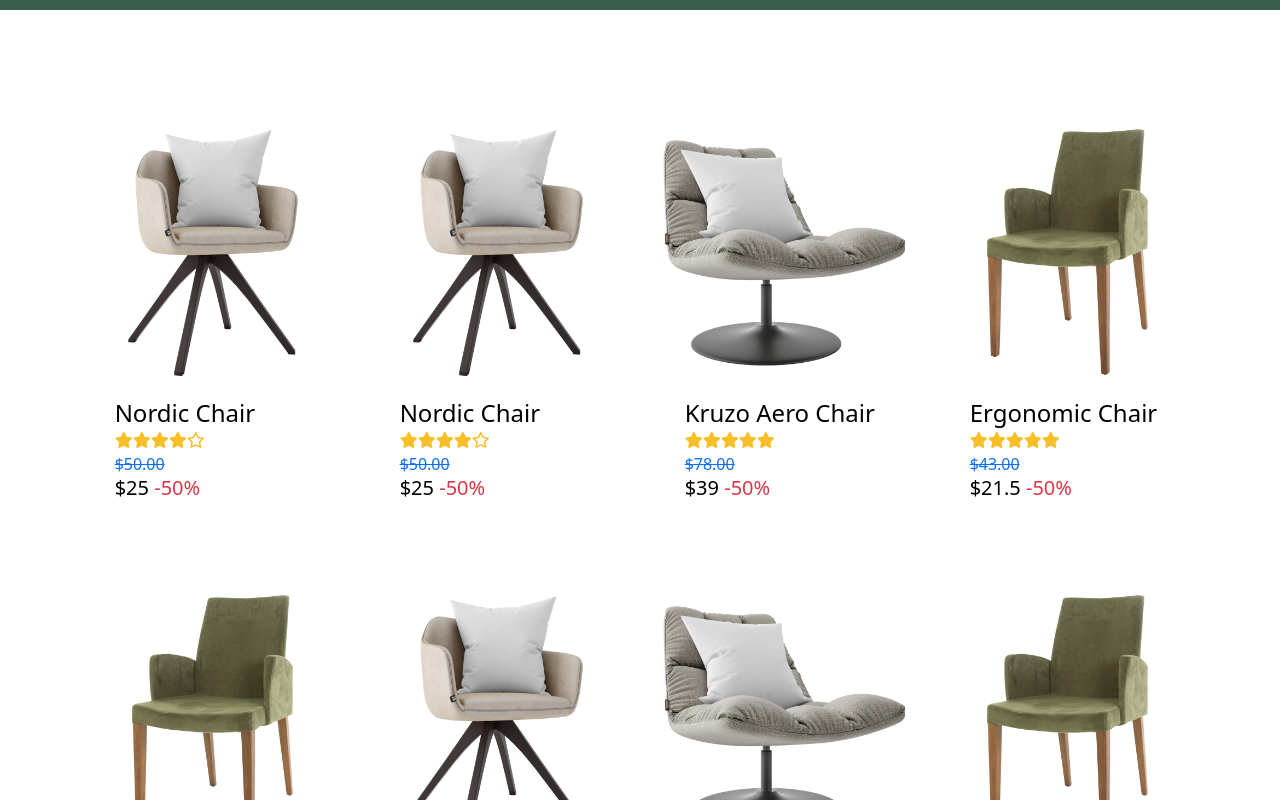
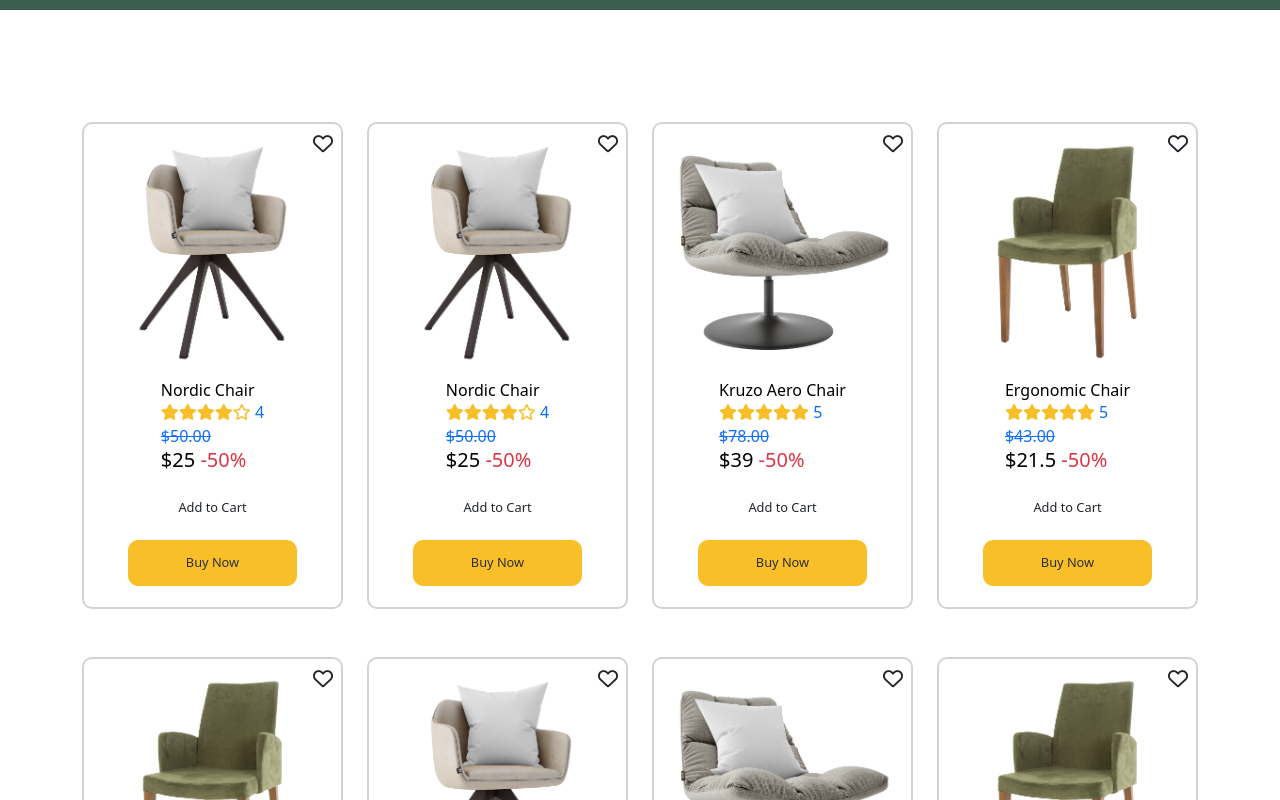
Before and after one commit to rathod-tirth/Woodwork-Ecommerce-React, a React (Vite) app in the folder savana/: page /shop in a window 1280 px wide. Shown: the part 440-1240 px from the top of the page. Built offline with nearby package versions, Linux system fonts and the light colour scheme.

Commit message:
update productcard by adding add to cart, buy now and fav button with more appealing css

```diff
--- a/savana/src/Component/ProductCard.jsx
+++ b/savana/src/Component/ProductCard.jsx
@@ -5,12 +5,12 @@ function ProductCard({ data }) {
 
    return (
       <>
-         <div className="product-item h-100">
+         <div className="product-item">
             <a href='#' className='text-decoration-none'>
                <img src={data.image} className="img-fluid product-thumbnail" />
                <div className='product-content d-flex justify-content-center'>
-                  <div className='product-wrapper w-75'>
-                     <h4 className="text-black">{data.name}</h4>
+                  <div className='product-wrapper'>
+                     <h6 className="text-black">{data.name}</h6>
                      <p>
                         {[...Array(data.rating)].map((_, index) => (
                            <i key={index} className="fa-solid fa-star"></i>
@@ -18,17 +18,26 @@ function ProductCard({ data }) {
                         {[...Array(5 - data.rating)].map((_, index) => (
                            <i key={index} className="fa-regular fa-star"></i>
                         ))}
+                        {` ${data.rating}`}
                      </p>
                      <span className="text-decoration-line-through">${data.price}</span>
                      <h5 className='text-black'>${data.price * data.discount / 100} <span className='text-danger'>-{data.discount}%</span></h5>
                   </div>
                </div>
             </a>
-            <span className='product-icon'>
+            {/* <span className='product-icon'>
                <i className="fa-solid fa-plus fa-lg" title="Add to Cart"></i>
                <i title="Favourite" className={`fa-heart fa-lg ${isFav ? 'fa-solid' : 'fa-regular'}`}
                   style={{ color: isFav ? '#ff5c5c' : '' }} onClick={() => { setIsFav(!isFav) }}></i>
-            </span>
+            </span> */}
+            <div className="product-btn d-flex flex-column align-items-center">
+               <button className="btn">Add to Cart</button>
+               <button className="btn btn-secondary">Buy Now</button>
+            </div>
+            <div className="position-absolute top-0 end-0 p-2" role="button">
+               <i title="Favourite" className={`fa-heart fa-lg ${isFav ? 'fa-solid' : 'fa-regular'}`}
+                  style={{ color: isFav ? '#ff5c5c' : '' }} onClick={() => { setIsFav(!isFav) }}></i>
+            </div>
          </div>
       </>
    )
--- a/savana/src/assets/css/style.css
+++ b/savana/src/assets/css/style.css
@@ -412,7 +412,9 @@ a.more {
   display: block;
   position: relative;
   padding-bottom: 2rem;
-  /* cursor: pointer; */
+  border: 2px solid #d3d3d3;
+  border-radius: 10px;
+  padding: 1rem;
 }
 
 .product-section .product-item .product-thumbnail {
@@ -443,52 +445,21 @@ a.more {
   height: 70%;
 }
 
-.product-section .product-item .product-icon {
-  position: absolute;
-  display: inline-block;
-  bottom: 10px;
-  left: 50%;
-  -webkit-transform: translateX(-50%);
-  -ms-transform: translateX(-50%);
-  transform: translateX(-50%);
-  margin-bottom: -15px;
-  opacity: 0;
-  visibility: hidden;
-  -webkit-transition: .3s all ease;
-  -o-transition: .3s all ease;
-  transition: .3s all ease;
-}
-
-.product-section .product-item .product-icon i {
-  background: #2f2f2f;
-  border-radius: 50%;
-  font-size: 1rem;
-  color: white;
-  padding: 18px 10px;
-  margin: 0 3px;
-  -webkit-transition: .3s all ease;
-  -o-transition: .3s all ease;
-  transition: .3s all ease;
-  cursor: pointer;
-}
-
-.product-section .product-item .product-icon i:hover {
-  background: #424242;
-}
-
-.product-section .product-item:hover .product-icon {
-  bottom: 0;
-  opacity: 1;
-  visibility: visible;
-}
-
 .product-content .product-wrapper p,
-.product-content .product-wrapper h4 {
+.product-content .product-wrapper h6 {
   margin-bottom: 0;
 }
 
 .product-content .product-wrapper .fa-star {
   color: #f9bf29;
+}
+
+.product-section .product-item .product-btn .btn {
+  font-size: 0.8rem;
+  padding: 12px 10px;
+  border-radius: 10px;
+  width: 75%;
+  margin: 5px;
 }
 
 .sale-section {
```
